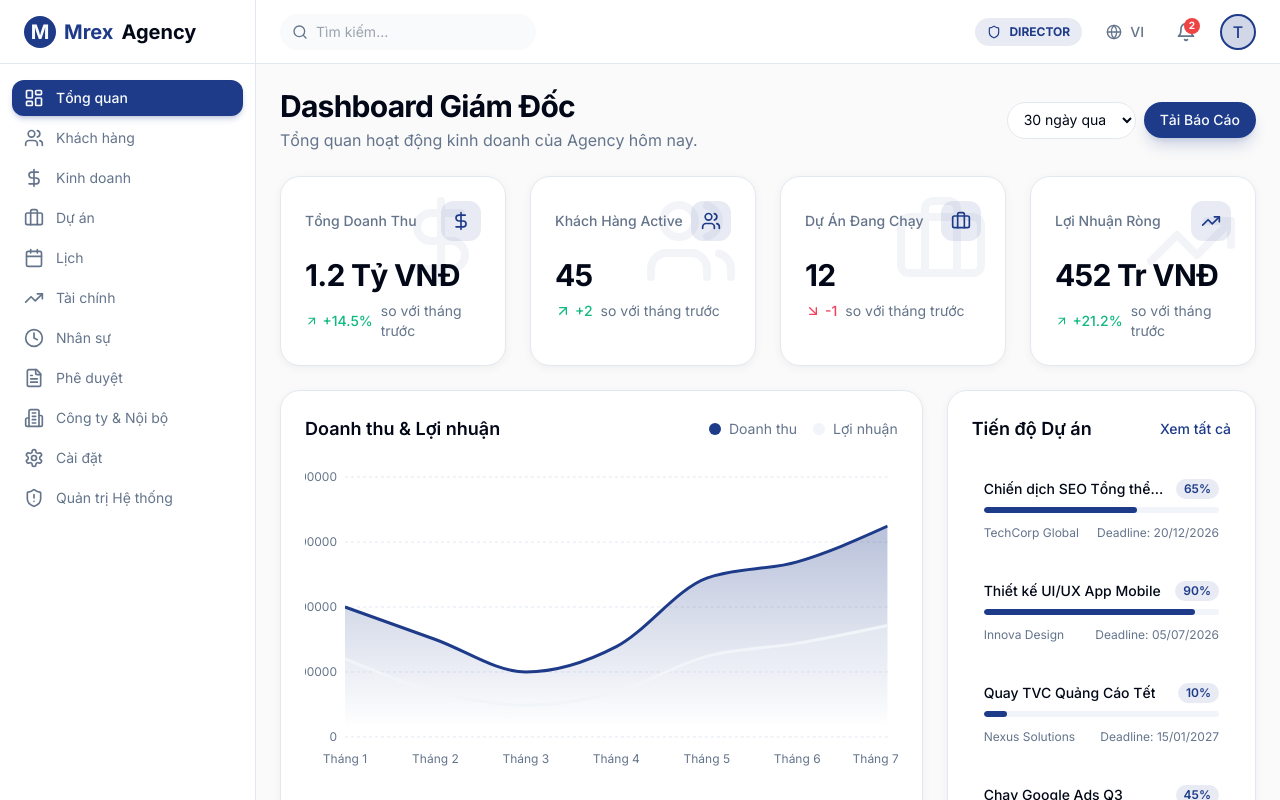
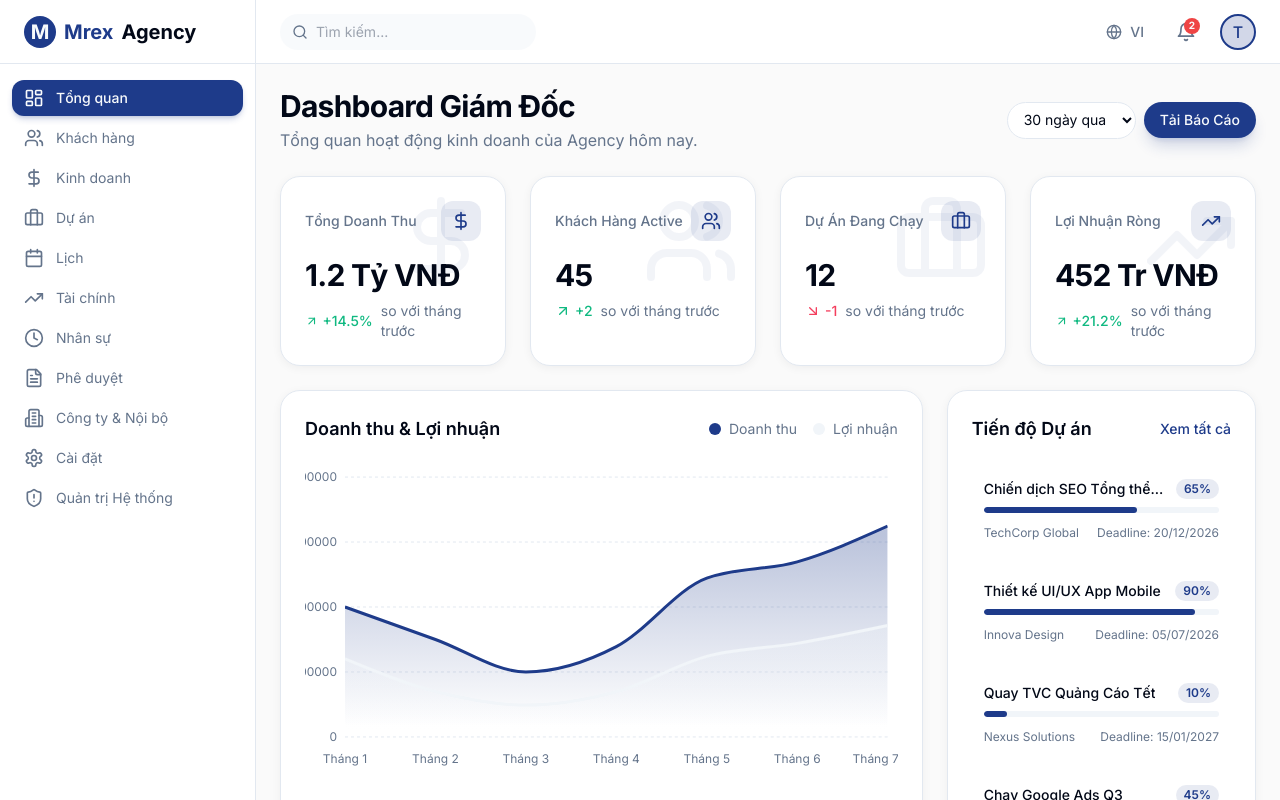
Before and after one commit to Porscher911-dev/cms-admin, a Next.js app: page / in a window 1280 px wide. Built offline with nearby package versions, Linux system fonts and the light colour scheme.

Commit message:
chore: remove test role selector for final review

```diff
--- a/src/components/layout/app-header.tsx
+++ b/src/components/layout/app-header.tsx
@@ -91,34 +91,7 @@ export function AppHeader() {
       </div>
 
       <div className="flex items-center gap-4">
-        {/* Role Switcher */}
-        <div ref={roleRef} className="relative hidden sm:block">
-          <button
-            className="flex items-center gap-2 text-xs font-bold text-primary hover:text-primary/80 transition-colors px-3 py-1.5 rounded-lg bg-primary/10"
-            onClick={() => { setShowRoleMenu(!showRoleMenu); setShowLangMenu(false); setShowNotifications(false); }}
-          >
-            <Shield className="w-3.5 h-3.5" />
-            <span>{role}</span>
-          </button>
 
-          {showRoleMenu && (
-            <div className="absolute top-full right-0 mt-2 w-40 bg-card border rounded-xl shadow-xl overflow-hidden py-1 animate-in fade-in slide-in-from-top-2 duration-200">
-              <div className="px-3 py-2 border-b">
-                <p className="text-[10px] text-muted-foreground font-semibold uppercase tracking-widest">Đổi chức danh</p>
-              </div>
-              {(["DIRECTOR", "MANAGER", "EMPLOYEE"] as Role[]).map((r) => (
-                <button
-                  key={r}
-                  className={`w-full text-left px-4 py-2.5 text-sm hover:bg-muted transition-colors flex items-center gap-2 ${role === r ? 'text-primary font-semibold bg-primary/5' : 'text-muted-foreground'}`}
-                  onClick={() => { setRole(r); setShowRoleMenu(false); }}
-                >
-                  <div className={`w-2 h-2 rounded-full ${role === r ? 'bg-primary' : 'bg-transparent'}`}></div>
-                  {r === "DIRECTOR" ? "Ban Giám đốc" : r === "MANAGER" ? "Quản lý" : "Nhân viên"}
-                </button>
-              ))}
-            </div>
-          )}
-        </div>
 
         {/* Language Switcher */}
         <div ref={langRef} className="relative">
```
